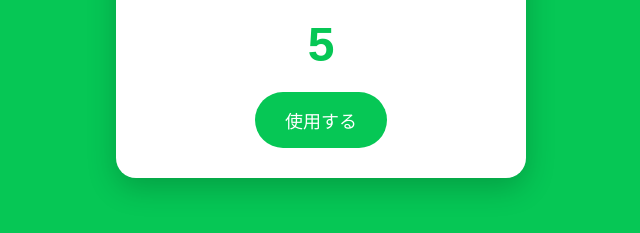
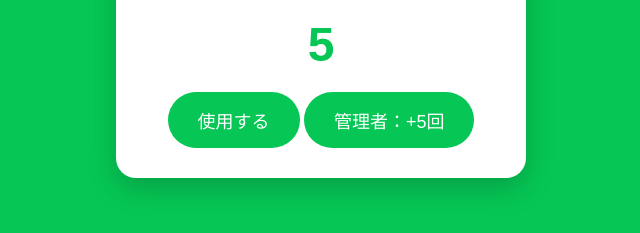
Before and after one commit to yakinasu1031-svg/-, a plain HTML site: page index.html in a window 1280 px wide. Shown: the part 419-652 px from the top of the page, without its empty margins (319-959 px from the left). Drawn offline with Linux system fonts and the light colour scheme.

Commit message:
Update index.html
回数を追加できるようにした

```diff
--- a/index.html
+++ b/index.html
@@ -68,7 +68,9 @@ button{
   <button onclick="useTicket()">
     使用する
   </button>
-
+<button onclick="adminAdd()">
+  管理者：+5回
+</button>
   <div id="msg"></div>
 </div>
 
@@ -107,7 +109,22 @@ function update(){
       '<div class="used">使用済みです</div>';
   }
 }
+function adminAdd(){
+  const pass = prompt("パスワード");
 
+  if(pass !== "1234"){
+    return;
+  }
+
+  count += 5;
+
+  localStorage.setItem(
+    "katatataki",
+    count
+  );
+
+  update();
+}
 </script>
 
 </body>
```
